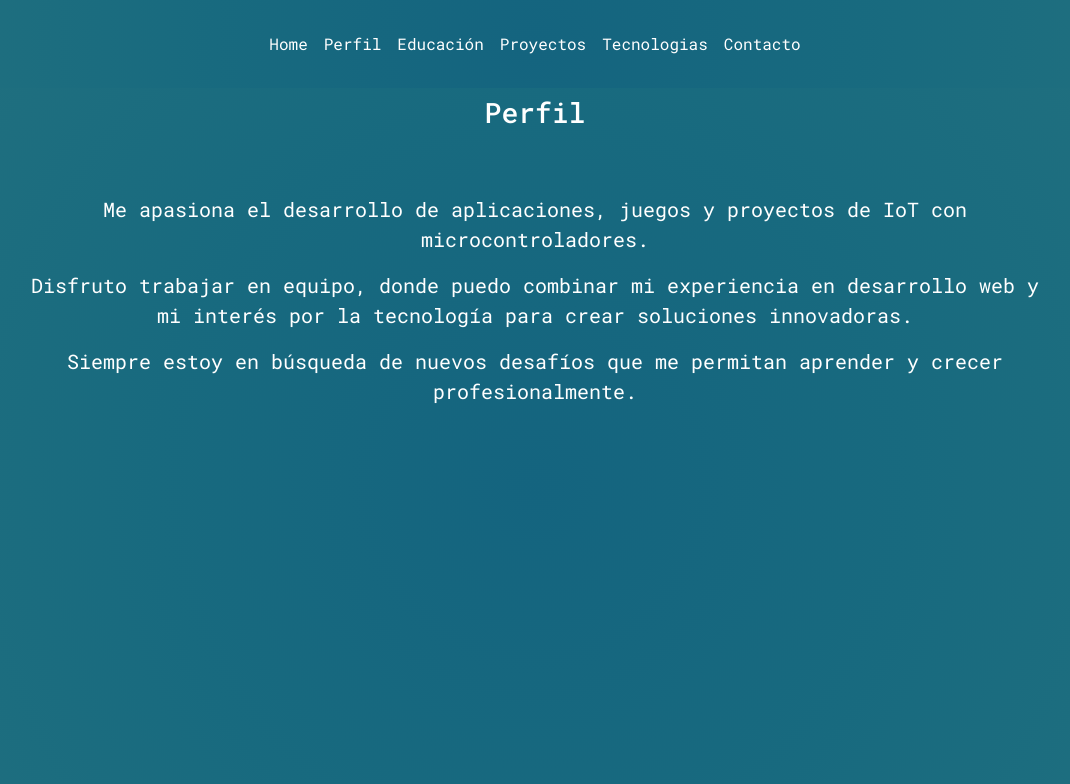
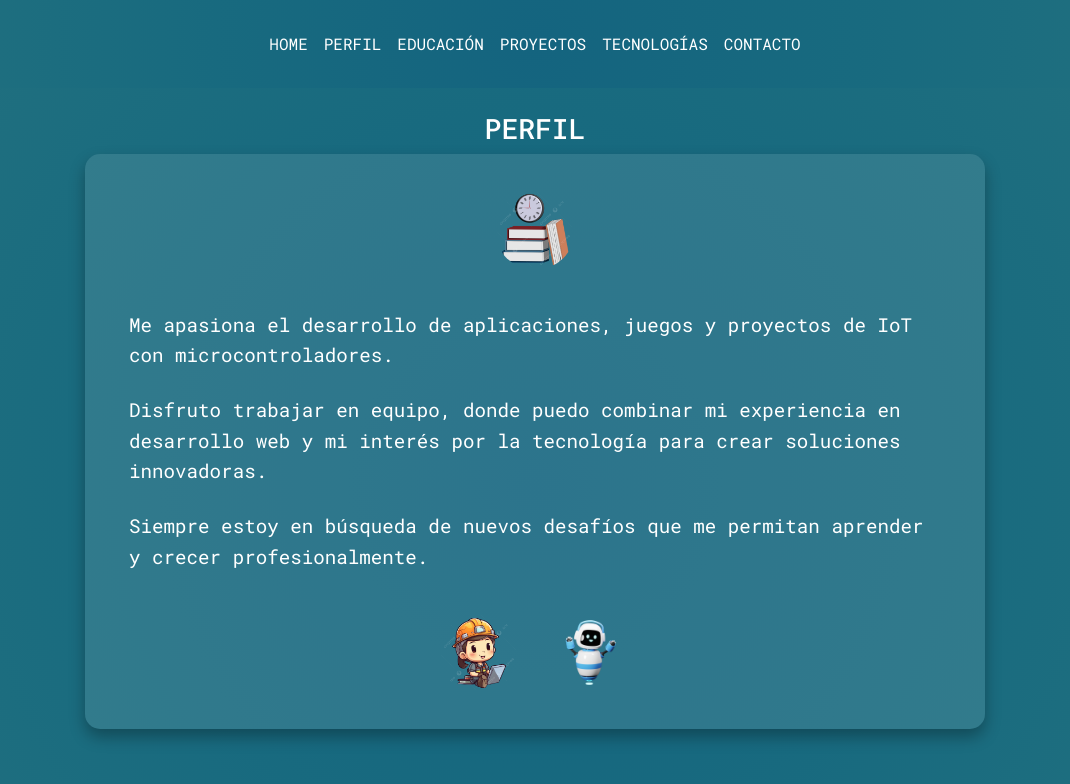
Before and after one commit to valenfanelli/ValentinaFA, a React (Vite) app: page /perfil in a window 1280 px wide. Shown: the top 784 px of the page, without its empty margins (105-1175 px from the left). Built offline with nearby package versions, Linux system fonts and the light colour scheme.

Commit message:
subo cambios visuales y animaciones

```diff
--- a/src/App.css
+++ b/src/App.css
@@ -120,9 +120,33 @@ html, body, #root {
   margin-top: 50px;
 }
 
-.perfil {
-  display: flex;
-  flex-direction: row;
-  align-items: center;
-  text-align: center;
+.perfil-content {
+  max-width: 900px;           /* Limita el ancho máximo del contenido */
+  background-color: #ffffff1a; /* Fondo semitransparente */
+  padding: 20px;
+  border-radius: 15px;        /* Bordes redondeados */
+  box-shadow: 0px 8px 16px rgba(0, 0, 0, 0.3);
 }
+
+.perfil-texto {
+  color: white;               /* Color del texto */
+  font-size: 1.2rem;
+  line-height: 1.6;           /* Espaciado entre líneas */
+}
+
+.icono-perfil {
+  width: 80px;                /* Tamaño de las imágenes */
+  height: 80px;
+  object-fit: cover;
+  border-radius: 50%;         /* Hace que las imágenes sean circulares */
+  transition: transform 0.3s ease; /* Agrega una animación suave al pasar el mouse */
+}
+
+.icono-perfil:hover {
+  transform: scale(1.5);      /* Efecto de escala al pasar el mouse */
+}
+
+h3 {
+  font-size: 2rem;
+  font-weight: bold;
+}
--- a/src/animations.css
+++ b/src/animations.css
@@ -102,23 +102,3 @@
   .fade-in-up {
     animation: fadeInUp 1s ease-out;
   }
-  @keyframes flipInY {
-    0% {
-      opacity: 0;                      /* El elemento empieza siendo invisible */
-      transform: perspective(400px) rotateY(90deg); /* Rotación inicial de 90 grados en el eje Y */
-    }
-    40% {
-      opacity: 1;                      /* Empieza a aparecer */
-      transform: perspective(400px) rotateY(-10deg); /* Gira ligeramente hacia atrás */
-    }
-    70% {
-      transform: perspective(400px) rotateY(10deg);  /* Gira ligeramente hacia adelante */
-    }
-    100% {
-      opacity: 1;                      /* El elemento termina completamente visible */
-      transform: perspective(400px) rotateY(0);      /* Vuelve a su posición original sin rotación */
-    }
-  }
-  .flip-in-y {
-    animation: flipInY 1s ease-out;
-  }
--- a/src/componentes/Contacto.jsx
+++ b/src/componentes/Contacto.jsx
@@ -5,9 +5,9 @@ function Contacto() {
   return (
     <>
       <div className="d-flex bg-inicio justify-content-center vh-100 roboto-mono">
-        <div className="m-2">
-          <h3 className="text-center text-white p-2 bounce">Contacto</h3>
-          <div className="text-center contacto bounce-in-right">
+        <div className="m-2 fade-in-down">
+          <h3 className="text-center text-white p-2">CONTACTO</h3>
+          <div className="text-center contacto">
             <div className="container">
                 <ul class="fa-ul text-white fs-6">
                     <li className="text-start m-3">
--- a/src/componentes/Educacion.jsx
+++ b/src/componentes/Educacion.jsx
@@ -5,9 +5,9 @@ function Educacion() {
   return (
     <>
         <div className="d-flex justify-content-center bg-inicio w-100 roboto-mono">
-            <div className="text-center m-2">
-                <h3 className="text-white p-2 bounce">Educación</h3>
-                <div className="container text-center fade-in-up">
+            <div className="text-center m-2  fade-in-up">
+                <h3 className="text-white p-2">EDUCACIÓN</h3>
+                <div className="container text-center">
                     <div className="row">
                         <div className="col ">
                             <div className="item">
--- a/src/componentes/NavBar.jsx
+++ b/src/componentes/NavBar.jsx
@@ -3,12 +3,12 @@ export const NavBar = () => {
     return <>
         <nav className="navbar navbar-expand-lg bg-nav roboto-mono">
             <div className="navbar-nav mx-auto m-3 fs-6">
-                <Link className="nav-item nav-link text-white" to="/">Home</Link>
-                <Link className="nav-item nav-link text-white" to="/perfil">Perfil</Link>
-                <Link className="nav-item nav-link text-white" to="/educacion">Educación</Link>
-                <Link className="nav-item nav-link text-white" to="/proyectos">Proyectos</Link>
-                <Link className="nav-item nav-link text-white" to="/tecnologias">Tecnologias</Link>
-                <Link className="nav-item nav-link text-white" to="/contacto">Contacto</Link>
+                <Link className="nav-item nav-link text-white" to="/">HOME</Link>
+                <Link className="nav-item nav-link text-white" to="/perfil">PERFIL</Link>
+                <Link className="nav-item nav-link text-white" to="/educacion">EDUCACIÓN</Link>
+                <Link className="nav-item nav-link text-white" to="/proyectos">PROYECTOS</Link>
+                <Link className="nav-item nav-link text-white" to="/tecnologias">TECNOLOGÍAS</Link>
+                <Link className="nav-item nav-link text-white" to="/contacto">CONTACTO</Link>
             </div>
         </nav>
     </>
--- a/src/componentes/Perfil.jsx
+++ b/src/componentes/Perfil.jsx
@@ -1,27 +1,35 @@
-import React from "react"
+import React from "react";
 import study from '../img/study.png';
 import engineer from '../img/engineer.png';
 import desarrollo from '../img/desarrollo.png';
 import robot from '../img/robot.webp';
+
 function Perfil() {
+  return (
+    <div className="bg-inicio vh-100 w-100 roboto-mono p-4">
+      <div className="fade-in-down  d-flex flex-column justify-content-center align-items-center ">
+        <h3 className="text-white">PERFIL</h3>
+        <div className="perfil-content d-flex flex-wrap justify-content-center align-items-center">
+          <img src={study} alt="Estudio" className="icono-perfil m-3" />
 
-  return (
-    <>
-      <div className="bg-inicio vh-100 w-100 roboto-mono">
-        <div className="d-flex justify-content-center ">
-          <h3 className="p-2 bounce">Perfil</h3>
-        </div>
-        <div className="container p-5 d-flex align-items-center justify-content-between perfil">
-          <div className="texto-perfil fs-5 fade-in-down">
-            <p>Me apasiona el desarrollo de aplicaciones, juegos y proyectos de IoT con microcontroladores.</p>
-            <p>Disfruto trabajar en equipo, donde puedo combinar mi experiencia en desarrollo web y mi interés por la tecnología para crear soluciones innovadoras.</p>
-            <p>Siempre estoy en búsqueda de nuevos desafíos que me permitan aprender y crecer profesionalmente.</p>
+          <div className="perfil-texto p-4">
+            <p className="mb-4">
+              Me apasiona el desarrollo de aplicaciones, juegos y proyectos de IoT con microcontroladores.
+            </p>
+            <p className="mb-4">
+              Disfruto trabajar en equipo, donde puedo combinar mi experiencia en desarrollo web y mi interés por la tecnología para crear soluciones innovadoras.
+            </p>
+            <p className="mb-0">
+              Siempre estoy en búsqueda de nuevos desafíos que me permitan aprender y crecer profesionalmente.
+            </p>
           </div>
+
+          <img src={engineer} alt="Ingeniería" className="icono-perfil m-3" />
+          <img src={robot} alt="Robot" className="icono-perfil m-3" />
         </div>
       </div>
-
-    </>
-  )
+    </div>
+  );
 }
 
-export default Perfil
+export default Perfil;
--- a/src/componentes/Proyectos.jsx
+++ b/src/componentes/Proyectos.jsx
@@ -6,9 +6,9 @@ function Proyectos() {
   return (
     <>
         <div className="d-flex justify-content-center bg-inicio vh-100 w-100 roboto-mono">
-            <div className="text-center m-2">
-                <h3 className="p-2 bounce">Proyectos</h3>
-                <div className="container flip-in-y">
+            <div className="text-center m-2 fade-in-up">
+                <h3 className="p-2">PROYECTOS</h3>
+                <div className="container">
                     <div className="row m-4">
                         <div className="col">
                             <div className="proyecto">
--- a/src/componentes/Tecnologias.jsx
+++ b/src/componentes/Tecnologias.jsx
@@ -6,9 +6,9 @@ function Tecnologias() {
     <>
       <div className="d-flex vh-100 bg-inicio roboto-mono">
         <div className="text-center w-100">
-            <div className="container">
-              <h3 className="p-2 bounce">Tecnologías</h3>
-              <div className="text-center lenguajes bounce-in-left">
+            <div className="container bounce-in-left">
+              <h3 className="p-2">TECNOLOGÍAS</h3>
+              <div className="text-center lenguajes">
                   <div className="lenguaje">
                     <svg  xmlns="http://www.w3.org/2000/svg"  width="24"  height="24"  viewBox="0 0 24 24"  fill="none"  stroke="currentColor"  stroke-width="2"  stroke-linecap="round"  stroke-linejoin="round"  class="icon icon-tabler icons-tabler-outline icon-tabler-file-type-html"><path stroke="none" d="M0 0h24v24H0z" fill="none"/><path d="M14 3v4a1 1 0 0 0 1 1h4" /><path d="M5 12v-7a2 2 0 0 1 2 -2h7l5 5v4" /><path d="M2 21v-6" /><path d="M5 15v6" /><path d="M2 18h3" /><path d="M20 15v6h2" /><path d="M13 21v-6l2 3l2 -3v6" /><path d="M7.5 15h3" /><path d="M9 15v6" /></svg>
                     <p>HTML5</p>
```
